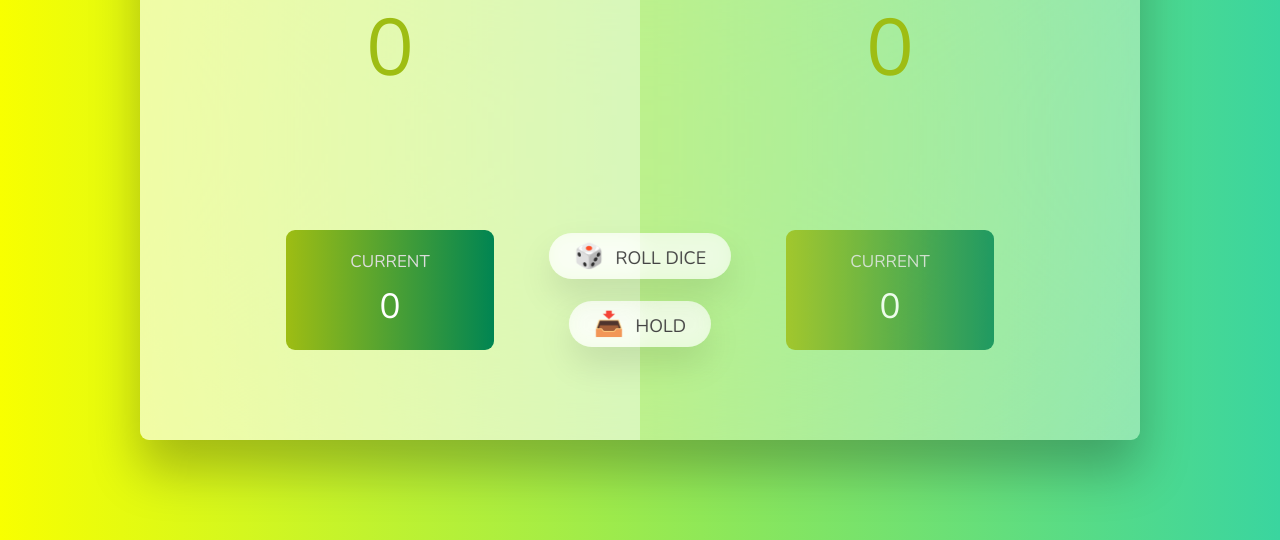
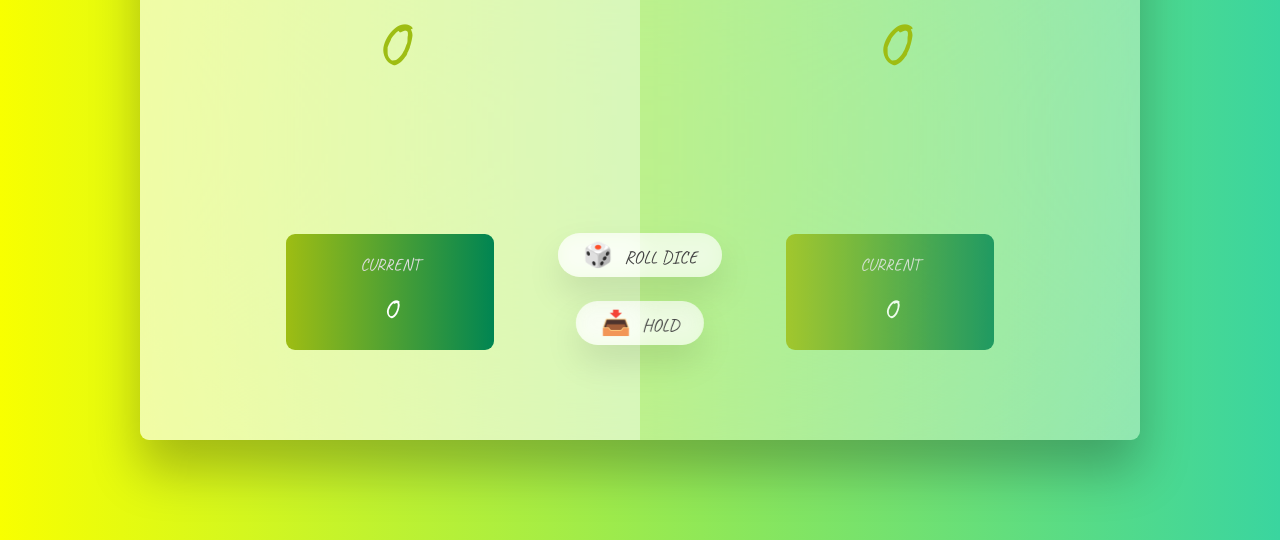
Before and after one commit to Kumud-22/dice-game, a plain HTML site: page index (1).html in a window 1280 px wide. Shown: the part 260-800 px from the top of the page. Drawn offline with nearby package versions, Linux system fonts and the light colour scheme.

Commit message:
modified

```diff
--- a/style.css
+++ b/style.css
@@ -1,4 +1,4 @@
-@import url('https://fonts.googleapis.com/css2?family=Nunito&display=swap');
+@import url('https://fonts.googleapis.com/css2?family=Caveat&display=swap');
 
 * {
   margin: 0;
@@ -12,7 +12,7 @@ html {
 }
 
 body {
-  font-family: 'Nunito', sans-serif;
+  font-family: 'Caveat', cursive;
   font-weight: 400;
   height: 100vh;
   color: #333;
```
